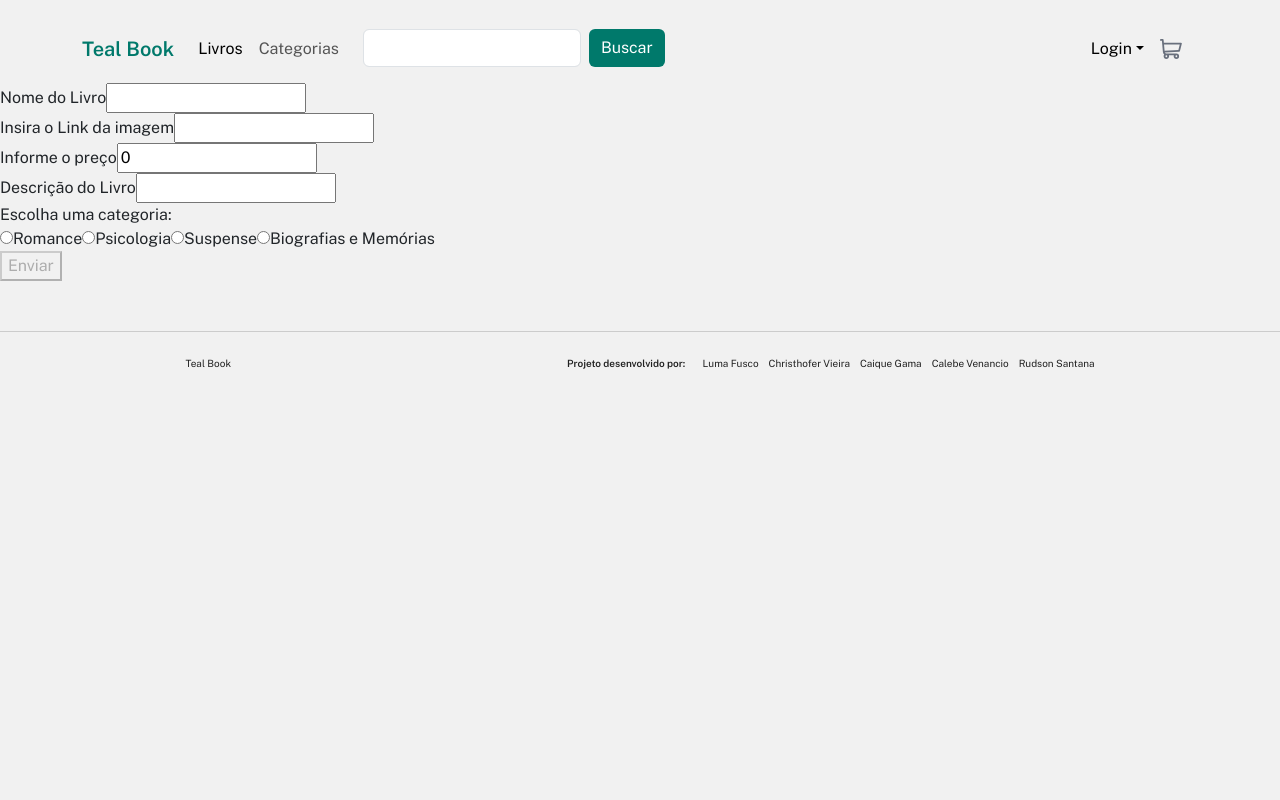
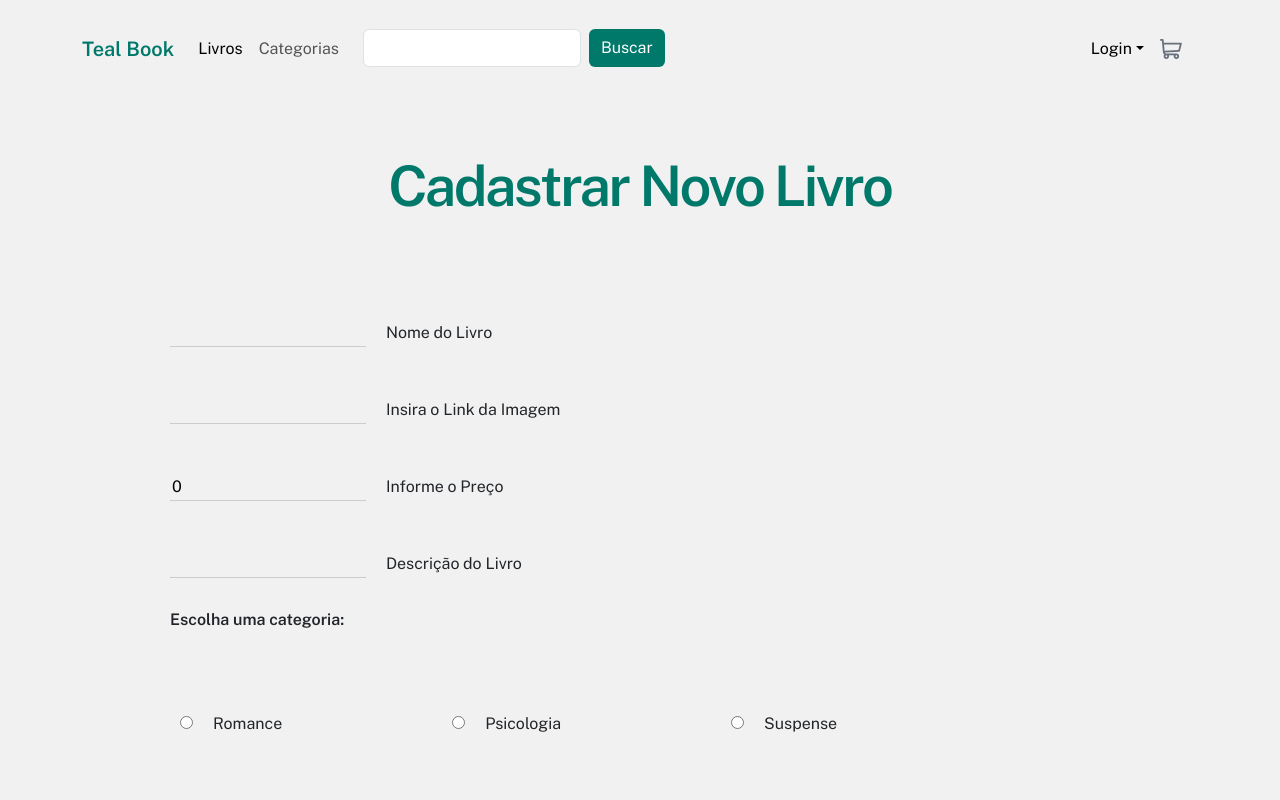
Before and after one commit to LumaFusco/desafio-final-gama-academy, a React (Create React App) app: page /cadastro in a window 1280 px wide. Shown: the top 800 px of the page. Built offline with nearby package versions, Linux system fonts and the light colour scheme.

Commit message:
estilizacao formulario

```diff
--- /dev/null
+++ b/src/components/FormularioCadastro/FormLivro.style.ts
@@ -0,0 +1,43 @@
+import styled from "styled-components";
+
+export const Container = styled.div`
+    display: flex;
+    text-align: start;
+    form {
+    min-width: 100%;
+    min-height: 69vh;
+    padding: 50px;
+    }
+    .areaForm{
+        padding: 20px;
+        margin: 10px;
+    }
+    input{
+        margin-left: 90px;
+        background-color: #f1f1f1;
+        border: none;
+        border-bottom: 1px solid #CCC;
+        margin-right: 20px;
+    }
+
+    .areaFormRadio span{
+        margin-left: 120px;
+        font-weight: 600;
+    }
+
+    .areaFormRadio label{
+        margin-top: 40px;
+        padding: 40px;
+
+        text-align: start;
+    }
+
+
+
+    button{
+        margin-top: 50px;
+        border: 1px solid #CCC;
+        border-radius: 4px;
+        margin-left: 200px;
+    }
+`;
--- a/src/components/FormularioCadastro/FormLivro.tsx
+++ b/src/components/FormularioCadastro/FormLivro.tsx
@@ -1,18 +1,12 @@
 import React, { useState } from "react";
+import * as C from "./FormLivro.style";
 
 const Formulario = () => {
   const [isFormSubmit, setIsformSubmit] = useState(false);
-  const [formErros, setFormErros] = useState({
-    nome: "",
-    imagem: "",
-    preco: 0,
-    descricao: "",
-    categoria: "",
-  });
 
   const [formValid, setFormValid] = useState(false);
   function isFormValid() {
-    return Object.values(formData).every((value) => value !== "");
+    return Object.values(formData).every((value) => value !== "" && formData.preco !== 0);
   }
 
   const [formData, setFormData] = useState({
@@ -35,13 +29,14 @@ const Formulario = () => {
   ) => {
     const { name, value } = e.target;
     setFormData((prevFormData) => ({ ...prevFormData, [name]: value }));
-    setFormValid(isFormValid());
+    const isValid = isFormValid();
+    setFormValid(isValid);
   };
 
   return (
+    <C.Container>
       <form onSubmit={handleSubmit}>
-      <div>
-        <label htmlFor="nome">Nome do Livro</label>
+        <div className="areaForm">
           <input
             type="text"
             id="nome"
@@ -49,10 +44,9 @@ const Formulario = () => {
             value={formData.nome}
             onChange={handleChange}
           />
-        {formErros.nome && <span className="error">{formErros.nome}</span>}
+          <label htmlFor="nome">Nome do Livro</label>
         </div>
-      <div>
-        <label htmlFor="imagem">Insira o Link da imagem</label>
+        <div className="areaForm">
           <input
             type="url"
             id="imagem"
@@ -60,19 +54,19 @@ const Formulario = () => {
             value={formData.imagem}
             onChange={handleChange}
           />
+          <label htmlFor="imagem">Insira o Link da Imagem</label>
         </div>
-      <div>
-        <label htmlFor="preco">Informe o preço</label>
+        <div className="areaForm">
           <input
-          type="number"
+            type="text"
             id="preco"
             name="preco"
             value={formData.preco}
             onChange={handleChange}
           />
+          <label htmlFor="preco">Informe o Preço</label>
         </div>
-      <div>
-        <label htmlFor="descricao">Descrição do Livro</label>
+        <div className="areaForm">
           <input
             type="text"
             id="descricao"
@@ -80,9 +74,10 @@ const Formulario = () => {
             value={formData.descricao}
             onChange={handleChange}
           />
+          <label htmlFor="descricao">Descrição do Livro</label>
         </div>
-      <div>
-        Escolha uma categoria:
+        <div className="areaFormRadio">
+          <span>Escolha uma categoria:</span>
           <div>
             <label>
               <input
@@ -126,11 +121,11 @@ const Formulario = () => {
             </label>
           </div>
         </div>
-
         <button type="submit" disabled={!formValid || isFormSubmit}>
           Enviar
         </button>
       </form>
+    </C.Container>
   );
 };
 
--- a/src/components/Title/title.styles.ts
+++ b/src/components/Title/title.styles.ts
@@ -14,6 +14,7 @@ export const Container = styled.div`
         margin: auto;
         letter-spacing: -2.4px;
         color: #00796B;
+        margin-top: 50px;
     }
 
     h4 {
--- a/src/pages/CadastroNovoLivro/CadastroLivro.tsx
+++ b/src/pages/CadastroNovoLivro/CadastroLivro.tsx
@@ -1,12 +1,14 @@
 import Header from "../../components/Header";
 import Footer from "../../components/footer/Footer";
 import Formulario from '../../components/FormularioCadastro/FormLivro'
+import { Title } from "../../components/Title/title";
 
 
 export const CadastroLivro = () => {
     return(
         <div>
             <Header />
+            <Title titleText="Cadastrar Novo Livro"/>
             <Formulario />
             <Footer />
         </div>
```
Lines whose indentation alone changed are shown as unchanged.
